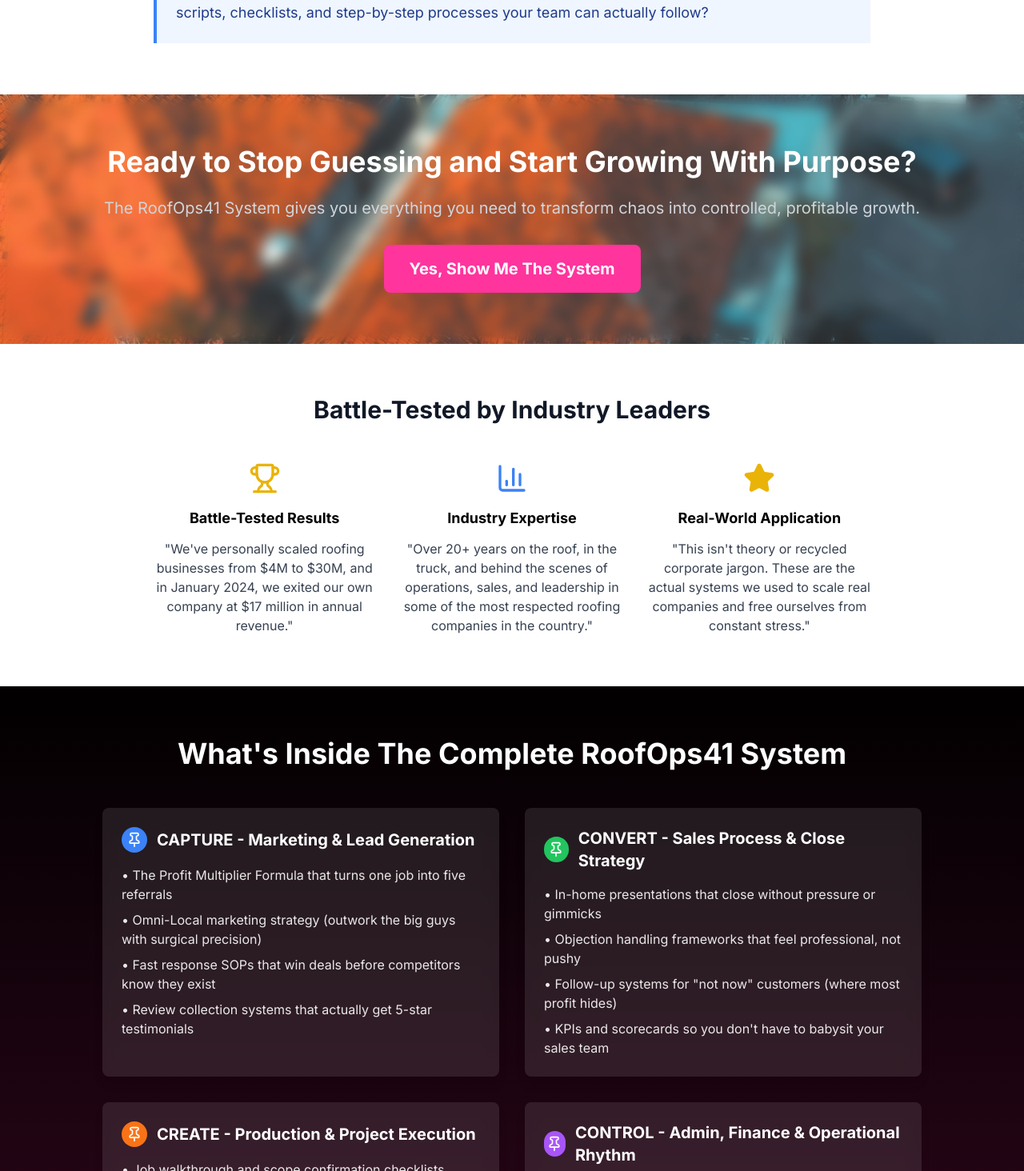
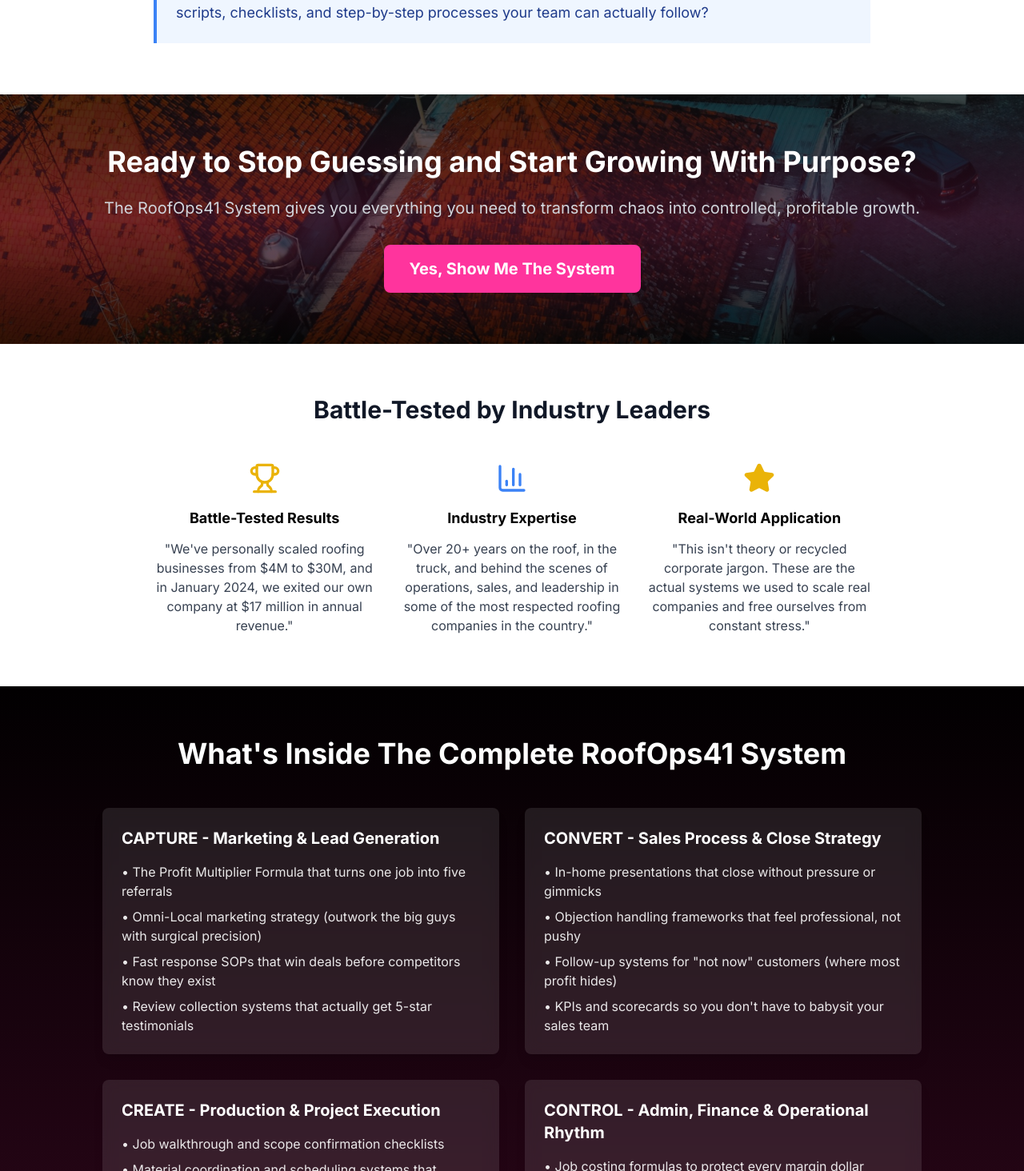
Before and after one commit to qutubahmed732/day41thrive, a React (Create React App) app: page / in a window 1280 px wide. Shown: the part 1706-3170 px from the top of the page at 80% size. Built offline with nearby package versions, Linux system fonts and the light colour scheme.

Commit message:
reverted the changes in CTA_section

```diff
--- a/src/Components/CTAsection.js
+++ b/src/Components/CTAsection.js
@@ -2,11 +2,10 @@
 import bg from "../images/hero-bg.jpg"
 
 function CTAsection() {
-    // bg-gradient-to-b from-black/70 via-[#34071e]/70 to-black/80
   return (
     <section className="relative overflow-hidden py-16 text-white bg-cover bg-center bg-no-repeat" style={{ backgroundImage: `url(${bg})` }}>
-        <div className="absolute inset-0 bg-white/10 backdrop-blur"></div>
-        {/* <div className="absolute -top-1/2 left-1/2 -translate-x-1/2 w-[120vw] h-[120vw]"></div> */}
+        <div className="absolute inset-0 bg-gradient-to-b from-black/70 via-[#34071e]/70 to-black/80"></div>
+        <div className="absolute -top-1/2 left-1/2 -translate-x-1/2 w-[120vw] h-[120vw]"></div>
         <div className="container mx-auto px-6 text-center relative z-10">
             <h2 className="text-3xl md:text-4xl font-bold mb-6">
                 Ready to Stop Guessing and Start Growing With Purpose?
--- a/src/Components/WhatsInside.js
+++ b/src/Components/WhatsInside.js
@@ -16,7 +16,7 @@
                         {/* <!-- CAPTURE --> */}
                         <div className="bg-white/10 rounded-lg p-6 shadow-lg backdrop-blur">
                             <div className="flex items-center mb-4">
-                                <div className="bg-blue-500 text-white rounded-full w-8 h-8 flex items-center justify-center font-bold mr-3"><Pin className='size-5' /></div>
+                                {/* <div className="bg-blue-500 text-white rounded-full w-8 h-8 flex items-center justify-center font-bold mr-3"><Pin className='size-5' /></div> */}
                                 <h3 className="text-xl font-bold text-white">CAPTURE - Marketing & Lead Generation</h3>
                             </div>
                             <ul className="space-y-2 text-white/90">
@@ -30,7 +30,7 @@
                         {/* <!-- CONVERT --> */}
                         <div className="bg-white/10 rounded-lg p-6 shadow-lg backdrop-blur">
                             <div className="flex items-center mb-4">
-                                <div className="bg-green-500 text-white rounded-full w-8 h-8 flex items-center justify-center font-bold mr-3"><Pin className='size-5' /></div>
+                                {/* <div className="bg-green-500 text-white rounded-full w-8 h-8 flex items-center justify-center font-bold mr-3"><Pin className='size-5' /></div> */}
                                 <h3 className="text-xl font-bold text-white">CONVERT - Sales Process & Close Strategy</h3>
                             </div>
                             <ul className="space-y-2 text-white/90">
@@ -44,7 +44,7 @@
                         {/* <!-- CREATE --> */}
                         <div className="bg-white/10 rounded-lg p-6 shadow-lg backdrop-blur">
                             <div className="flex items-center mb-4">
-                                <div className="bg-orange-500 text-white rounded-full w-8 h-8 flex items-center justify-center font-bold mr-3"><Pin className='size-5' /></div>
+                                {/* <div className="bg-orange-500 text-white rounded-full w-8 h-8 flex items-center justify-center font-bold mr-3"><Pin className='size-5' /></div> */}
                                 <h3 className="text-xl font-bold text-white">CREATE - Production & Project Execution</h3>
                             </div>
                             <ul className="space-y-2 text-white/90">
@@ -58,7 +58,7 @@
                         {/* <!-- CONTROL --> */}
                         <div className="bg-white/10 rounded-lg p-6 shadow-lg backdrop-blur">
                             <div className="flex items-center mb-4">
-                                <div className="bg-purple-500 text-white rounded-full w-8 h-8 flex items-center justify-center font-bold mr-3"><Pin className='size-5' /></div>
+                                {/* <div className="bg-purple-500 text-white rounded-full w-8 h-8 flex items-center justify-center font-bold mr-3"><Pin className='size-5' /></div> */}
                                 <h3 className="text-xl font-bold text-white">CONTROL - Admin, Finance & Operational Rhythm</h3>
                             </div>
                             <ul className="space-y-2 text-white/90">
@@ -72,7 +72,7 @@
                         {/* <!-- CULTURE --> */}
                         <div className="bg-white/10 rounded-lg p-6 shadow-lg backdrop-blur md:col-span-2">
                             <div className="flex items-center mb-4">
-                                <div className="bg-red-500 text-white rounded-full w-8 h-8 flex items-center justify-center font-bold mr-3"><Pin className='size-5' />  </div>
+                                {/* <div className="bg-red-500 text-white rounded-full w-8 h-8 flex items-center justify-center font-bold mr-3"><Pin className='size-5' />  </div> */}
                                 <h3 className="text-xl font-bold text-white">CULTURE - Leadership, Team Building & Accountability</h3>
                             </div>
                             <div className="grid md:grid-cols-1 gap-4">
```
Also changed, not shown: 7 other files (tests, documents, lock files or other folders).
